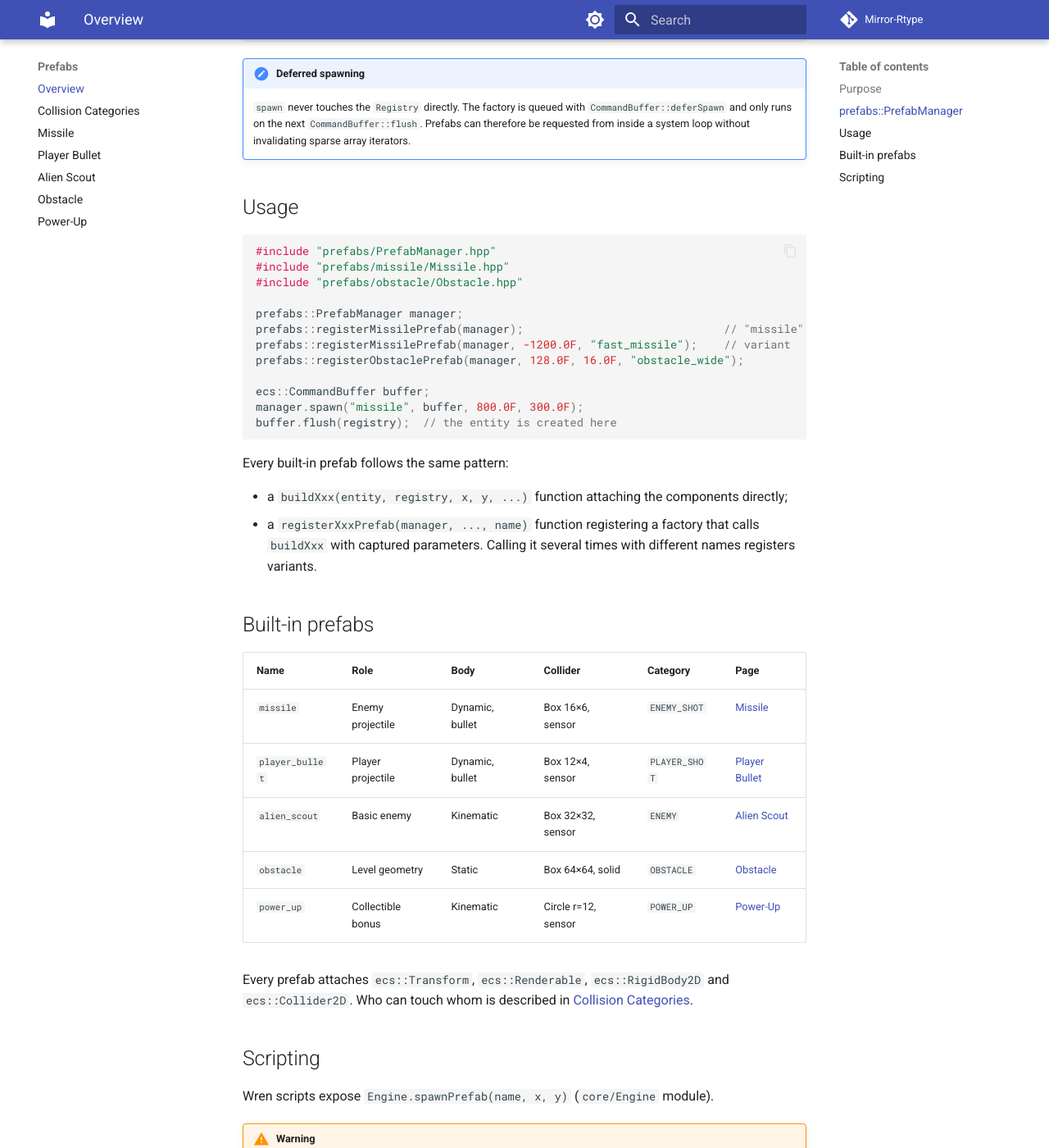
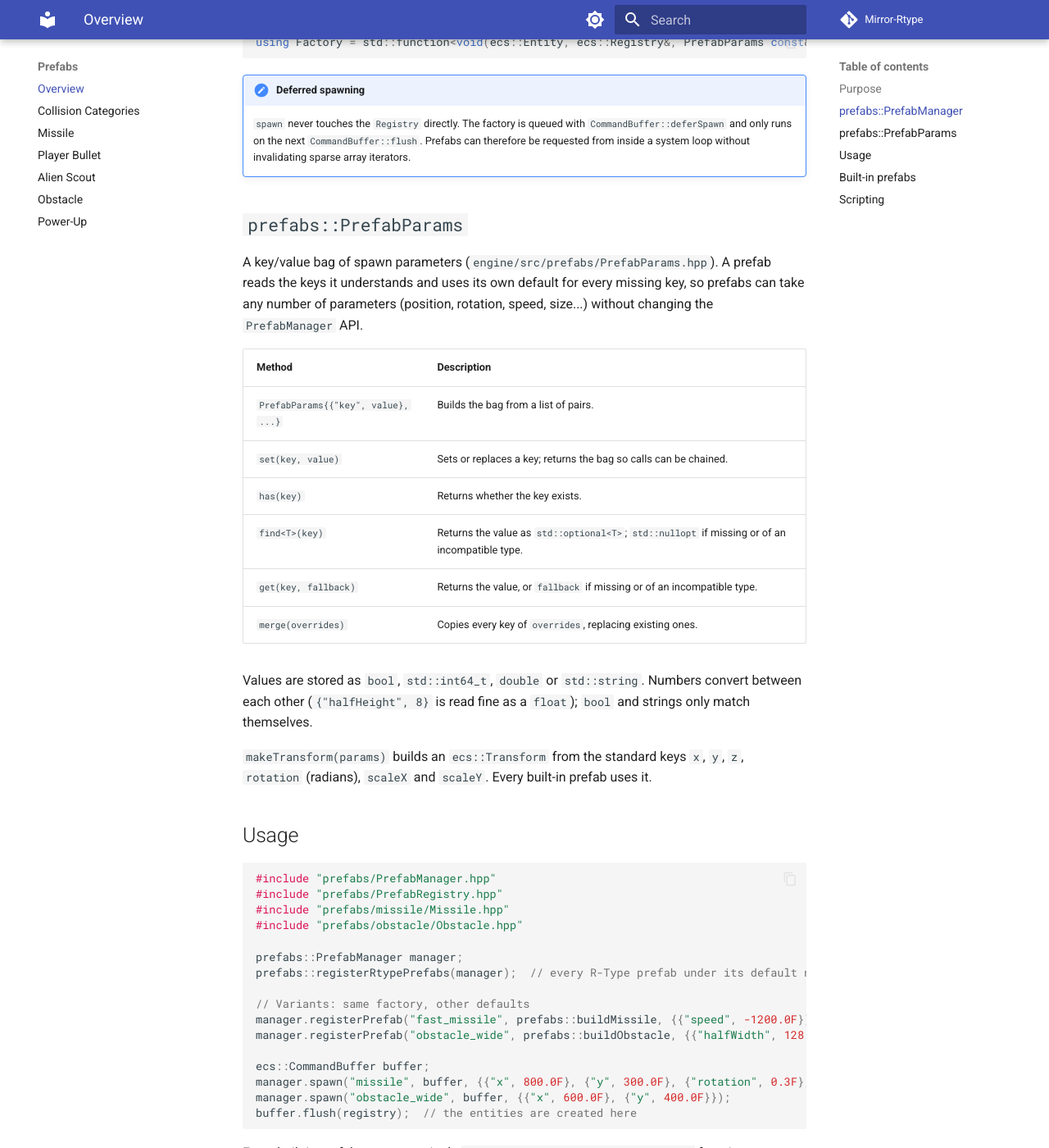
Before and after one commit to Matt4401/Mirror-Rtype, an MkDocs documentation site: the page built from docs/prefabs/index.md, in a window 1280 px wide and 1400 px high, scrolled down 784 px. Shown: the whole window at 82% size. Built offline with MkDocs 1.6.1 and Material for MkDocs 9.7.7, drawn with Linux system fonts in a browser that asks for light colours; comment, search, counter and statistics services are not loaded; some of the changed text lies outside the part shown.

Commit message:
docs(prefabs): update prefab documentation to use PrefabParams for transform and parameters

````diff
--- a/docs/prefabs/index.md
+++ b/docs/prefabs/index.md
@@ -8,40 +8,58 @@ A prefab is a named entity template: a factory that attaches a pre-configured se
 
 | Method | Description |
 |--------|-------------|
-| `registerPrefab(name, factory)` | Registers a factory under `name`, replacing any previous one. |
+| `registerPrefab(name, factory, defaults = {})` | Registers a factory under `name`, replacing any previous one. `defaults` are parameters applied to every spawn of this name. |
 | `has(name)` | Returns whether a factory exists for `name`. |
-| `spawn(name, buffer, x, y)` | Queues the creation of an instance at `(x, y)` into an `ecs::CommandBuffer`. Returns `false` and logs a warning if `name` is unknown. |
+| `spawn(name, buffer, params = {})` | Queues the creation of an instance into an `ecs::CommandBuffer`. `params` are merged over the registration defaults. Returns `false` and logs a warning if `name` is unknown. |
 
 A factory has the signature:
 
 ```cpp
-using Factory = std::function<void(ecs::Entity, ecs::Registry&, float x, float y)>;
+using Factory = std::function<void(ecs::Entity, ecs::Registry&, PrefabParams const&)>;
 ```
 
 !!! note "Deferred spawning"
     `spawn` never touches the `Registry` directly. The factory is queued with `CommandBuffer::deferSpawn` and only runs on the next `CommandBuffer::flush`. Prefabs can therefore be requested from inside a system loop without invalidating sparse array iterators.
 
+## `prefabs::PrefabParams`
+
+A key/value bag of spawn parameters (`engine/src/prefabs/PrefabParams.hpp`). A prefab reads the keys it understands and uses its own default for every missing key, so prefabs can take any number of parameters (position, rotation, speed, size...) without changing the `PrefabManager` API.
+
+| Method | Description |
+|--------|-------------|
+| `PrefabParams{{"key", value}, ...}` | Builds the bag from a list of pairs. |
+| `set(key, value)` | Sets or replaces a key; returns the bag so calls can be chained. |
+| `has(key)` | Returns whether the key exists. |
+| `find<T>(key)` | Returns the value as `std::optional<T>`; `std::nullopt` if missing or of an incompatible type. |
+| `get(key, fallback)` | Returns the value, or `fallback` if missing or of an incompatible type. |
+| `merge(overrides)` | Copies every key of `overrides`, replacing existing ones. |
+
+Values are stored as `bool`, `std::int64_t`, `double` or `std::string`. Numbers convert between each other (`{"halfHeight", 8}` is read fine as a `float`); `bool` and strings only match themselves.
+
+`makeTransform(params)` builds an `ecs::Transform` from the standard keys `x`, `y`, `z`, `rotation` (radians), `scaleX` and `scaleY`. Every built-in prefab uses it.
+
 ## Usage
 
 ```cpp
 #include "prefabs/PrefabManager.hpp"
+#include "prefabs/PrefabRegistry.hpp"
 #include "prefabs/missile/Missile.hpp"
 #include "prefabs/obstacle/Obstacle.hpp"
 
 prefabs::PrefabManager manager;
-prefabs::registerMissilePrefab(manager);                              // "missile"
-prefabs::registerMissilePrefab(manager, -1200.0F, "fast_missile");    // variant
-prefabs::registerObstaclePrefab(manager, 128.0F, 16.0F, "obstacle_wide");
+prefabs::registerRtypePrefabs(manager);  // every R-Type prefab under its default name
+
+// Variants: same factory, other defaults
+manager.registerPrefab("fast_missile", prefabs::buildMissile, {{"speed", -1200.0F}});
+manager.registerPrefab("obstacle_wide", prefabs::buildObstacle, {{"halfWidth", 128.0F}, {"halfHeight", 16.0F}});
 
 ecs::CommandBuffer buffer;
-manager.spawn("missile", buffer, 800.0F, 300.0F);
-buffer.flush(registry);  // the entity is created here
+manager.spawn("missile", buffer, {{"x", 800.0F}, {"y", 300.0F}, {"rotation", 0.3F}, {"speed", -900.0F}});
+manager.spawn("obstacle_wide", buffer, {{"x", 600.0F}, {"y", 400.0F}});
+buffer.flush(registry);  // the entities are created here
 ```
 
-Every built-in prefab follows the same pattern:
-
-- a `buildXxx(entity, registry, x, y, ...)` function attaching the components directly;
-- a `registerXxxPrefab(manager, ..., name)` function registering a factory that calls `buildXxx` with captured parameters. Calling it several times with different names registers variants.
+Every built-in prefab exposes a single `buildXxx(entity, registry, params)` function, registered directly with `registerPrefab`. Adding a parameter to a prefab only means reading one more key in its `buildXxx`.
 
 ## Built-in prefabs
 
````
Also changed, not shown: docs/prefabs/alien-scout.md (+13 -6 lines), docs/prefabs/missile.md (+14 -10 lines), docs/prefabs/obstacle.md (+16 -14 lines), docs/prefabs/player-bullet.md (+12 -8 lines), docs/prefabs/power-up.md (+14 -7 lines), 1 other file.
